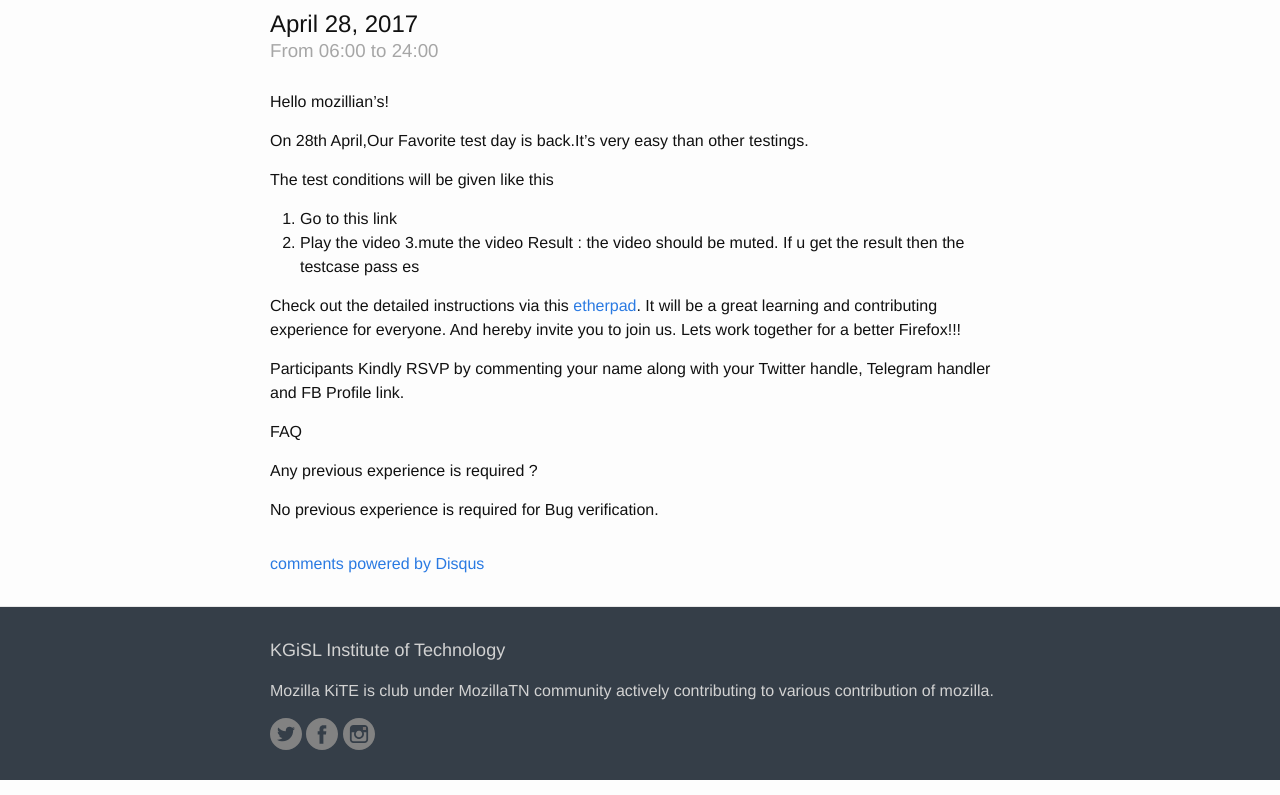
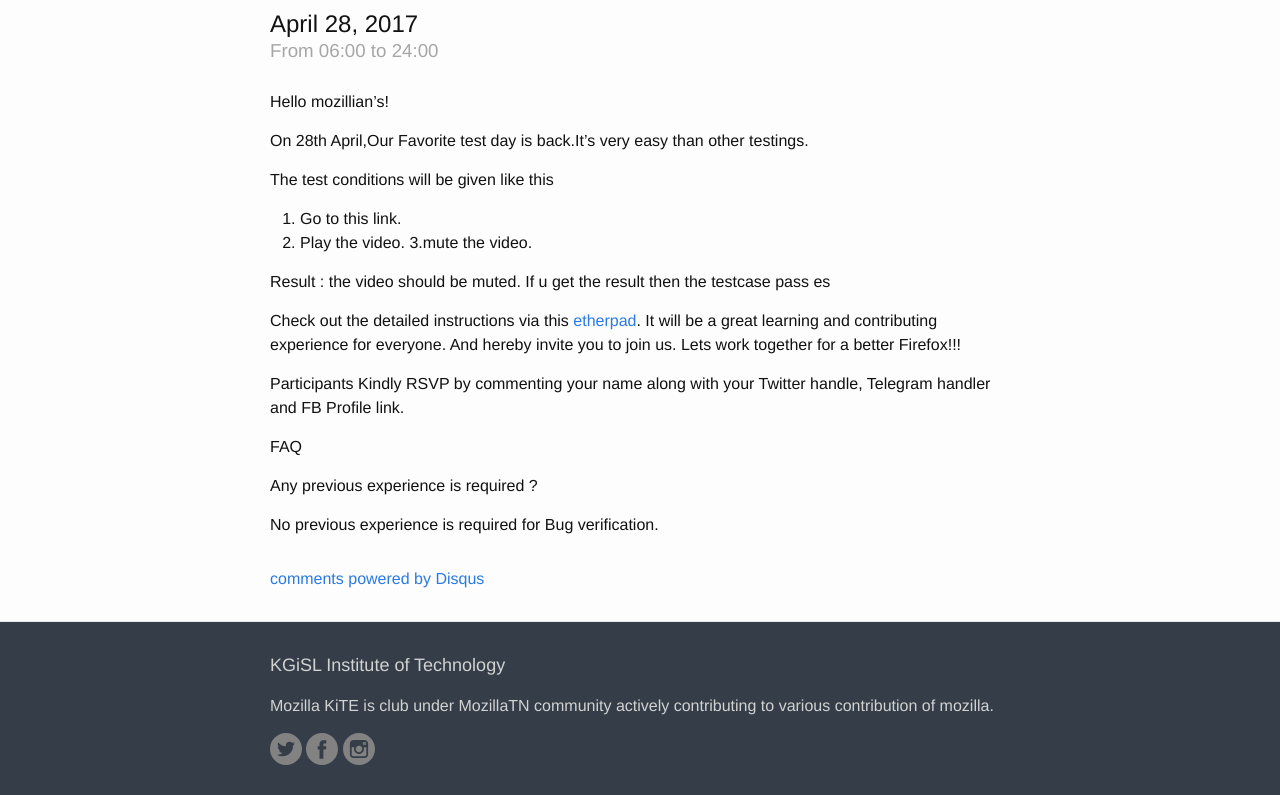
Before and after one commit to MozillaTN/KiTE, a Jekyll site: the page built from docs/_posts/2017-04-28-call-for-testing-day.md, in a window 1280 px wide, cut to the strip 487-1282 px from the top of the page. Built offline with Jekyll 4.4.1, drawn with Linux system fonts in a browser that asks for light colours; comment, search, counter and statistics services are not loaded.

```diff
--- a/docs/_posts/2017-04-28-call-for-testing-day.md
+++ b/docs/_posts/2017-04-28-call-for-testing-day.md
@@ -19,9 +19,10 @@ Hello mozillian's!
 On 28th April,Our Favorite test day is back.It's very easy than other testings.
 
 The test conditions will be given like this
-1. Go to this link
-2. Play the video
-3.mute the video
+1. Go to this link.
+2. Play the video.
+3.mute the video.
+
 Result : the video should be muted.
 If u get the result then the testcase pass es
 
```
